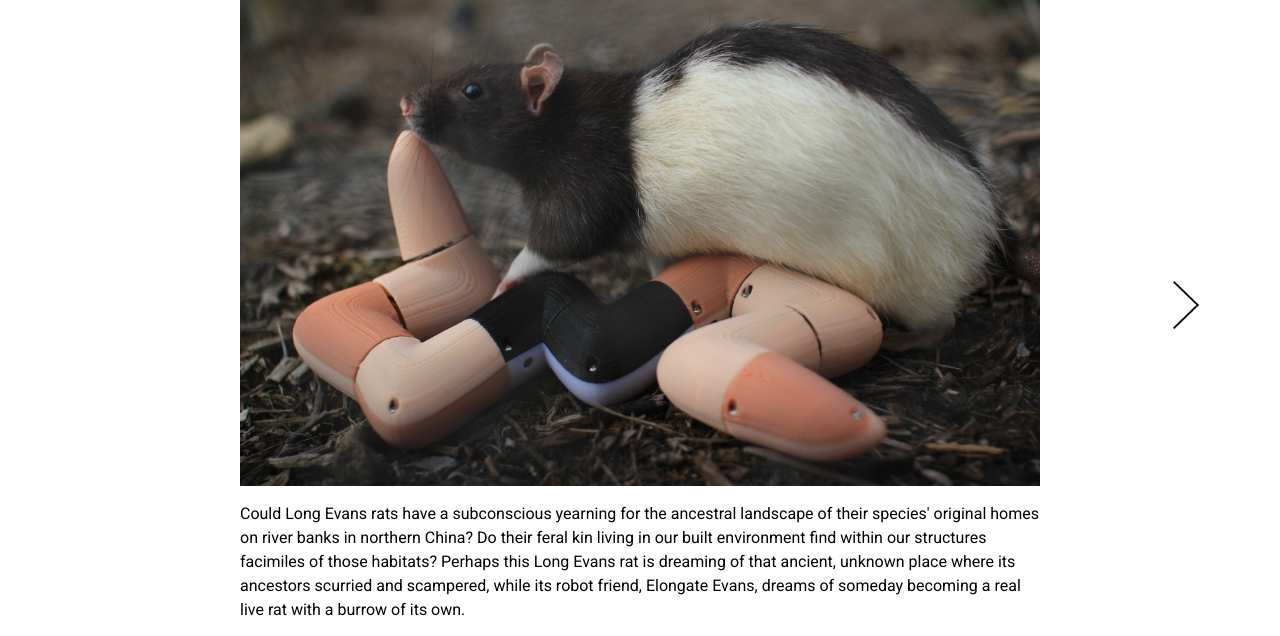
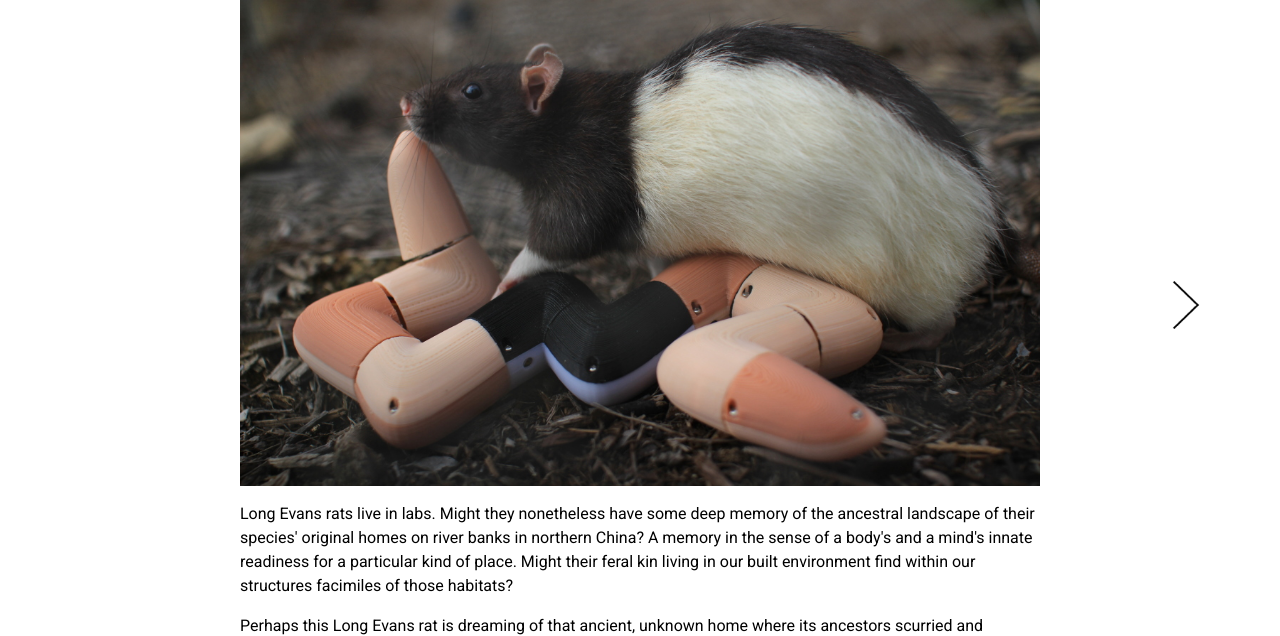
Before and after one commit to iingram/website, a plain HTML site: page machines/2019_elongate-evans.html in a window 1280 px wide. Shown: the part 103-739 px from the top of the page. Drawn offline with Linux system fonts and the light colour scheme.

Commit message:
working on text.

```diff
--- a/machines/2019_elongate-evans.html
+++ b/machines/2019_elongate-evans.html
@@ -2,12 +2,12 @@
 <html xmlns="https://www.w3.org/1999/xhtml">
   <head>
 
-    <title>Ian Ingram | Longing Evans, 2019</title>
+    <title>Ian Ingram | Longing Evans, 2018</title>
 
     <meta https-equiv="Content-Type" content="text/html; charset=utf-8" />
     <meta name="Author" content="Ian Ingram"/>
     <meta name="Publisher" content="Ian Ingram"/>
-    <meta name="Keywords" content="ian ingram artist animal robot art robotic sculpture robotics roboticist mechatronic communication"/>
+    <meta name="Keywords" content="ian ingram artist animal robot art robotic sculpture robotics roboticist mechatronic communication rat tail memory"/>
     <meta name="Description" content="Ian Ingram: artist, animal, and robot."/>
     <meta name="Abstract" content="This site presents the work of the artist Ian Ingram"/>
     <meta name="Copyright" content="Contents &copy; Ian Ingram 1997-2021."/>
@@ -21,7 +21,13 @@
   <body>
     <div id="splash">
       <div id="header">
-        <div id="name"><a href="../index.html">IAN INGRAM</a></div>
+
+        <div id="name">
+	  <a href="../index.html">
+	    IAN INGRAM
+	  </a>
+	</div>
+
         <div id="nav">
           <ul>
             <li><a href="../machines.html">PROJECTS</a></li>
@@ -73,46 +79,76 @@
 	</p>
 
         <div class="projectpage-description">
+
           <p>
-	    Could Long Evans rats have a subconscious yearning for the
-	    ancestral landscape of their species' original homes on
-	    river banks in northern China? Do their feral kin living
-	    in our built environment find within our structures
-	    facimiles of those habitats? Perhaps this Long Evans rat
-	    is dreaming of that ancient, unknown place where its
-	    ancestors scurried and scampered, while its robot friend,
-	    Elongate Evans, dreams of someday becoming a real live rat
-	    with a burrow of its own.
+	    Long Evans rats live in labs. Might they nonetheless have
+	    some deep memory of the ancestral landscape of their
+	    species' original homes on river banks in northern China?
+	    A memory in the sense of a body's and a mind's innate
+	    readiness for a particular kind of place. Might their
+	    feral kin living in our built environment find within our
+	    structures facimiles of those habitats?
 	  </p>
+
+	  <p>
+	    Perhaps this Long Evans rat is dreaming of that ancient,
+	    unknown home where its ancestors scurried and scampered,
+	    while its robot companion, Elongate Evans, dreams of
+	    someday becoming a real live rat with a burrow of its own.
+	  </p>
+
         </div>
 
-<!--
+	<hr>
 
+	<!-- <p> -->
+	<!--   Assistants: Maya Man, Sky Williams  -->
+	<!-- </p> -->
 	<p>
-	  Assistants: Maya Man, Sky Williams
+	  Thanks to: Steve Mahler and David Familian
 	</p>
 	<p>
-	  Thanks to: Theun Karelse, Dinah Bird, The Waag Society
-	</p>
-	<p>
-	  Supported in part by a Ars Bioarctica Residency at the
-	  Kilpisjarvi Biological Research Station in Kilpisjarvi,
-	  Finland
+	  Supported in part by a residency at the Beall Center for Art + Technology
 	</p>
 
-	<div class="projectpage-title">
-	  <a href="2016_marvelousmeat-statement.html"><b>Link to Statement</b></a>
-        </div>
-      -->
+	<!-- <div class="projectpage-title"> -->
+	<!--   <a href="2016_marvelousmeat-statement.html"><b>Link to Statement</b></a> -->
+        <!-- </div> -->
 
       </div>
       <div id="footer2">
+
         <ul>
-          <li><a href="https://twitter.com/ian__ingram" target="_blank" title="Ian Ingram's Twitter"><i class="fa fa-twitter-square"></i></a></li>
-          <li><a href="https://www.vimeo.com/ianingram/" target="_blank" title="Ian Ingram's Vimeo"><i class="fa fa-vimeo-square"></i></a></li>
-          <li><a href="https://www.youtube.com/user/iingram" target="_blank" title="Ian Ingram's YouTube"><i class="fa fa-youtube-square"></i></a></li>
-          <li><a href="https://www.facebook.com/ianlionelhenryingram" target="_blank" title="Ian Ingram's Facebook Page"><i class="fa fa-facebook-square"></i></a></li>
+
+          <li>
+	    <a href="https://twitter.com/ian__ingram" target="_blank" title="Ian Ingram's Twitter">
+	      <i class="fa fa-twitter-square">
+	      </i>
+	    </a>
+	  </li>
+
+          <li>
+	    <a href="https://www.vimeo.com/ianingram/" target="_blank" title="Ian Ingram's Vimeo"><i class="fa fa-vimeo-square">
+	      </i>
+	    </a>
+	  </li>
+
+          <li>
+	    <a href="https://www.youtube.com/user/iingram" target="_blank" title="Ian Ingram's YouTube">
+	      <i class="fa fa-youtube-square">
+	      </i>
+	    </a>
+	  </li>
+
+          <li>
+	    <a href="https://www.facebook.com/ianlionelhenryingram" target="_blank" title="Ian Ingram's Facebook Page">
+	      <i class="fa fa-facebook-square">
+	      </i>
+	    </a>
+	  </li>
+
         </ul>
+
       </div>
     </div>
     <script src="../misc/js/main.js"></script>
```
